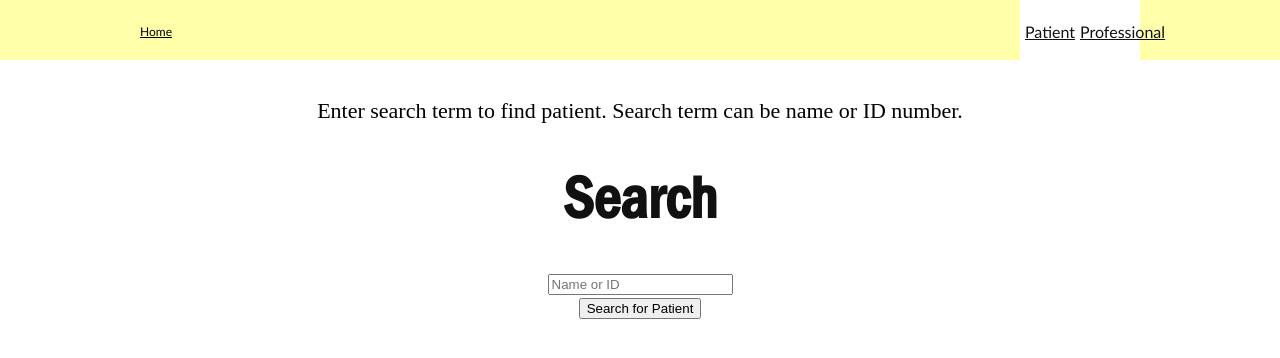
After one commit to michaelverwaayen/CPSC471, a PHP site: page /frontend/PatientSearchForm.php in a window 1280 px wide. The commit adds this page. Shown: the top 358 px of the page. Run offline with PHP 8.4, Linux system fonts and the light colour scheme.

Commit message:
patient search form, typo fixes

```diff
--- /dev/null
+++ b/frontend/PatientSearchForm.php
@@ -0,0 +1,36 @@
+<!DOCTYPE html>
+<html>
+	<head>
+		<title> HealthCare DB</title>
+		<link rel = "stylesheet" type="text/css" href="../style.css" >
+	</head>
+
+	<body>
+		<header>
+			<nav>
+				<div class="main-wrapper">
+				<ul>
+					<li> <a href="learnphp.php" >Home</a></li>
+				</ul>
+				<div class="nav-login">
+					<a href="Signup.php">Patient</a>
+					<a href="Proffessional.php">Professional </a>
+				</div>
+			</div>
+			</nav>
+		<section class="main-container">
+			<div class="main-wrapper">
+				<p>Enter search term to find patient. Search term can be name or ID number.</p>
+				<h2> Search </h2>
+				<form class="LoginProffessional" action="../DoctorSearch.php" method="GET">
+						<input type = "text" name="query" placeholder="Name or ID">
+						<br>
+						<button type = "submit" name="submit"> Search for Patient </button>
+						<br>
+					</form>
+
+			</div>
+		</section>
+
+	</body>
+</html>
```
Also changed, not shown: DoctorSearch.php (+6 -6 lines).
